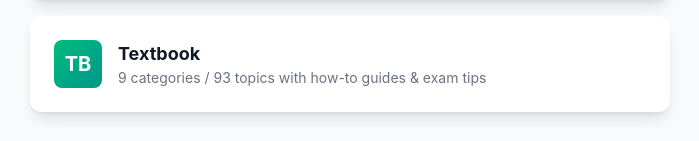
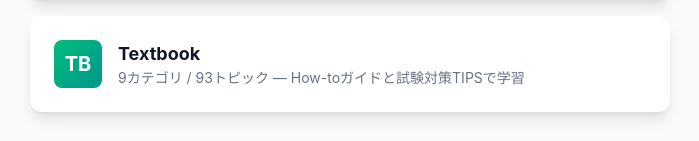
Before and after one commit to happytown-s/fe-exam-study, a React (Vite) app: page / in a window 1280 px wide. Shown: the part 904-1045 px from the top of the page, without its empty margins (290-989 px from the left). Built offline with nearby package versions, Linux system fonts and the light colour scheme.

Commit message:
Localize homepage Textbook description to Japanese

```diff
--- a/src/pages/HomePage.tsx
+++ b/src/pages/HomePage.tsx
@@ -163,7 +163,7 @@ export default function HomePage({
                   Textbook
                 </h2>
                 <p className="text-sm text-gray-500 dark:text-gray-400">
-                  9 categories / 93 topics with how-to guides & exam tips
+                  9カテゴリ / 93トピック — How-toガイドと試験対策TIPSで学習
                 </p>
               </div>
             </div>
```
